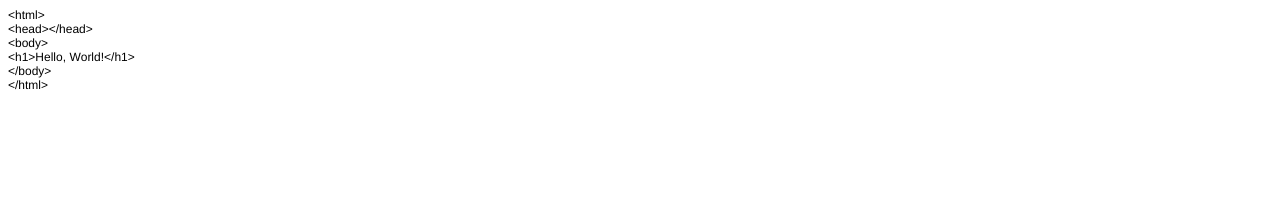
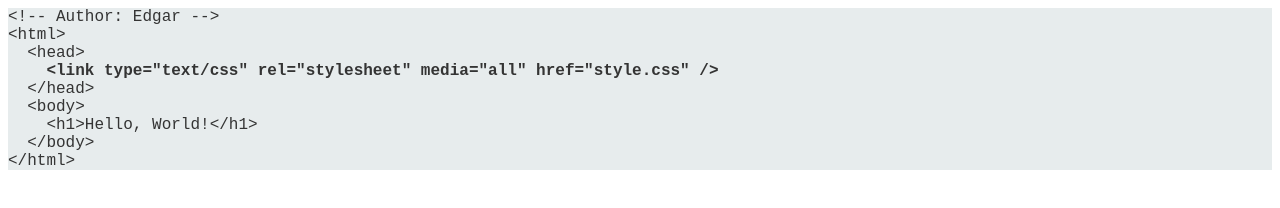
Before and after one commit to 20tsange1/Git-Practice, a plain HTML site: page lib/hello.html in a window 1280 px wide. Drawn offline with Linux system fonts and the light colour scheme.

Commit message:
updated index.html

```diff
--- a/lib/hello.html
+++ b/lib/hello.html
@@ -7,16 +7,19 @@
   <meta name="Generator" content="Cocoa HTML Writer">
   <meta name="CocoaVersion" content="2113.6">
   <style type="text/css">
-    p.p1 {margin: 0.0px 0.0px 0.0px 0.0px; font: 12.0px Helvetica; color: #000000; -webkit-text-stroke: #000000}
+    p.p1 {margin: 0.0px 0.0px 0.0px 0.0px; font: 16.0px 'Courier New'; color: #343434; -webkit-text-stroke: #343434; background-color: #e7eced}
     span.s1 {font-kerning: none}
   </style>
 </head>
 <body>
+<p class="p1"><span class="s1">&lt;!-- Author: Edgar --&gt;</span></p>
 <p class="p1"><span class="s1">&lt;html&gt;</span></p>
-<p class="p1"><span class="s1">&lt;head&gt;&lt;/head&gt;</span></p>
-<p class="p1"><span class="s1">&lt;body&gt;</span></p>
-<p class="p1"><span class="s1">&lt;h1&gt;Hello, World!&lt;/h1&gt;</span></p>
-<p class="p1"><span class="s1">&lt;/body&gt;</span></p>
+<p class="p1"><span class="s1"><span class="Apple-converted-space">  </span>&lt;head&gt;</span></p>
+<p class="p1"><span class="s1"><b><span class="Apple-converted-space">    </span>&lt;link type="text/css" rel="stylesheet" media="all" href="style.css" /&gt;</b></span></p>
+<p class="p1"><span class="s1"><span class="Apple-converted-space">  </span>&lt;/head&gt;</span></p>
+<p class="p1"><span class="s1"><span class="Apple-converted-space">  </span>&lt;body&gt;</span></p>
+<p class="p1"><span class="s1"><span class="Apple-converted-space">    </span>&lt;h1&gt;Hello, World!&lt;/h1&gt;</span></p>
+<p class="p1"><span class="s1"><span class="Apple-converted-space">  </span>&lt;/body&gt;</span></p>
 <p class="p1"><span class="s1">&lt;/html&gt;</span></p>
 </body>
 </html>
```
Also changed, not shown: index.html (+3 -5 lines).
